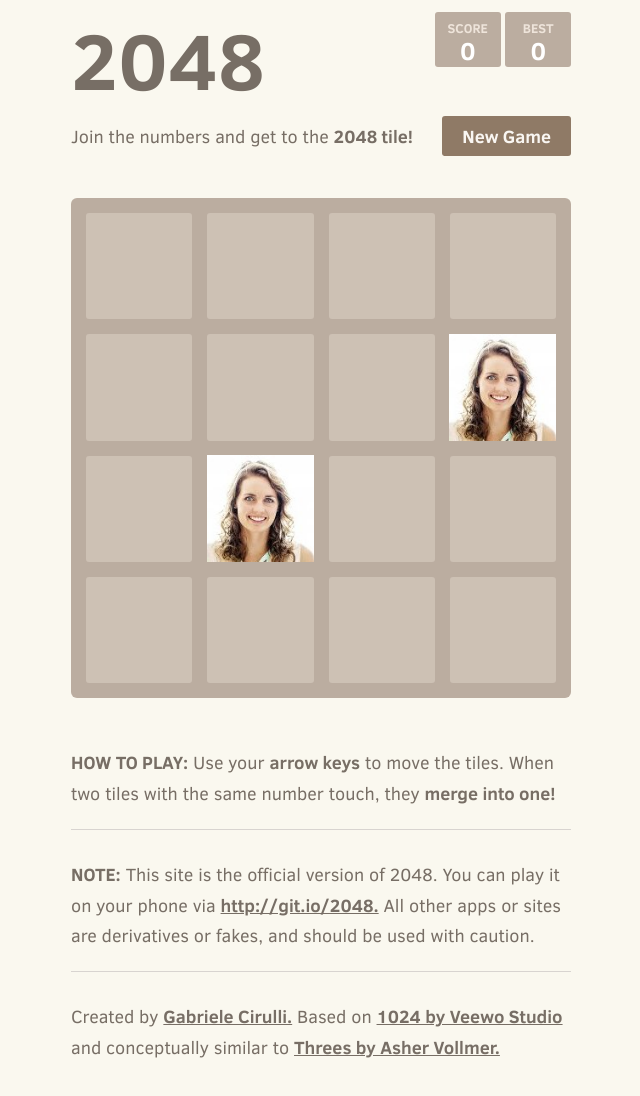
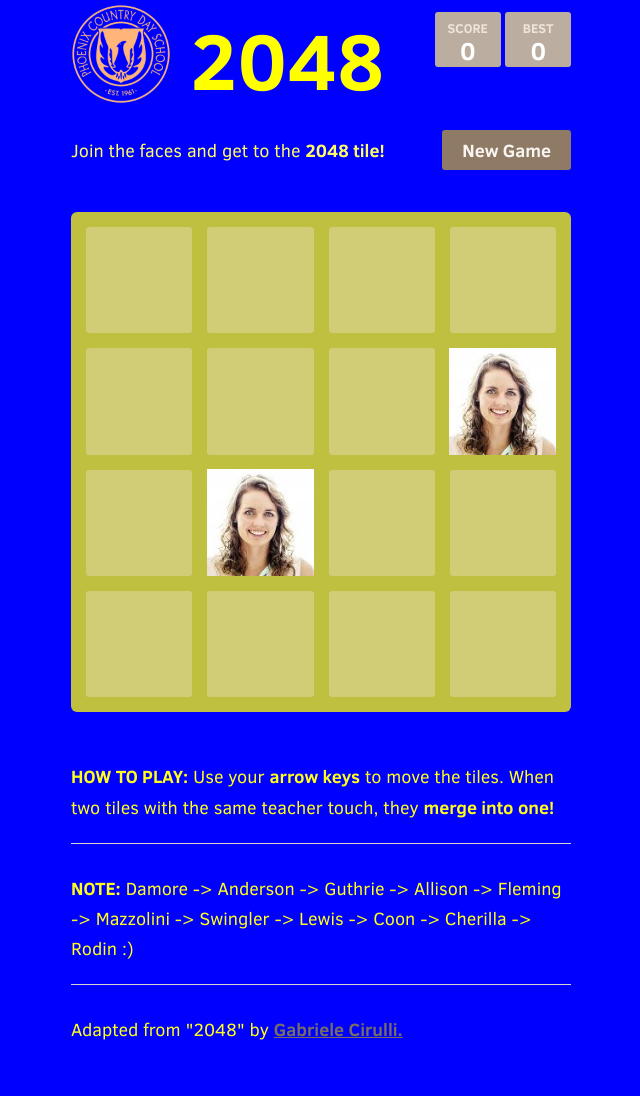
Before and after one commit to ncurrault/pcds-2048, a plain HTML site: page index.html in a window 1280 px wide. Shown: the part 76-1172 px from the top of the page, without its empty margins (319-959 px from the left). Drawn offline with Linux system fonts and the light colour scheme.

Commit message:
Made friendly for publishing.

```diff
--- a/index.html
+++ b/index.html
@@ -2,7 +2,7 @@
 <html>
 <head>
   <meta charset="utf-8">
-  <title>2048</title>
+  <title>PCDS 2048</title>
 
   <link href="style/main.css" rel="stylesheet" type="text/css">
   <link rel="shortcut icon" href="favicon.ico">
@@ -19,7 +19,10 @@
 <body>
   <div class="container">
     <div class="heading">
-      <h1 class="title">2048</h1>
+      <h1 class="title">
+      	<img src="pcds.png" style="height: 100px; display: inline;" />
+      	<span style="vertical-align: top;">2048</span>
+      </h1>
       <div class="scores-container">
         <div class="score-container">0</div>
         <div class="best-container">0</div>
@@ -27,7 +30,7 @@
     </div>
 
     <div class="above-game">
-      <p class="game-intro">Join the numbers and get to the <strong>2048 tile!</strong></p>
+      <p class="game-intro">Join the faces and get to the <strong>2048 tile!</strong></p>
       <a class="restart-button">New Game</a>
     </div>
 
@@ -73,15 +76,15 @@
     </div>
 
     <p class="game-explanation">
-      <strong class="important">How to play:</strong> Use your <strong>arrow keys</strong> to move the tiles. When two tiles with the same number touch, they <strong>merge into one!</strong>
+      <strong class="important">How to play:</strong> Use your <strong>arrow keys</strong> to move the tiles. When two tiles with the same teacher touch, they <strong>merge into one!</strong>
     </p>
     <hr>
     <p>
-    <strong class="important">Note:</strong> This site is the official version of 2048. You can play it on your phone via <a href="http://git.io/2048">http://git.io/2048.</a> All other apps or sites are derivatives or fakes, and should be used with caution.
+    <strong class="important">Note:</strong> Damore -> Anderson -> Guthrie -> Allison -> Fleming -> Mazzolini -> Swingler -> Lewis -> Coon -> Cherilla -> Rodin :)
     </p>
     <hr>
     <p>
-    Created by <a href="http://gabrielecirulli.com" target="_blank">Gabriele Cirulli.</a> Based on <a href="https://itunes.apple.com/us/app/1024!/id823499224" target="_blank">1024 by Veewo Studio</a> and conceptually similar to <a href="http://asherv.com/threes/" target="_blank">Threes by Asher Vollmer.</a>
+    Adapted from "2048" by <a href="http://" target="_blank">Gabriele Cirulli.</a>
     </p>
   </div>
 
--- a/style/main.css
+++ b/style/main.css
@@ -2,7 +2,8 @@
 html, body {
   margin: 0;
   padding: 0;
-  background: #faf8ef;
+  /* background: #faf8ef; */
+  background: blue;
   color: #776e65;
   font-family: "Clear Sans", "Helvetica Neue", Arial, sans-serif;
   font-size: 18px; }
@@ -20,7 +21,8 @@ h1.title {
   font-weight: bold;
   margin: 0;
   display: block;
-  float: left; }
+  color: yellow;
+  float: left;  }
 
 @-webkit-keyframes move-up {
   0% {
@@ -149,7 +151,8 @@ hr {
   -ms-user-select: none;
   -ms-touch-action: none;
   touch-action: none;
-  background: #bbada0;
+  /* background: #bbada0; */
+  background: rgba(255,255,0,0.75);
   border-radius: 6px;
   width: 500px;
   height: 500px;
@@ -484,7 +487,9 @@ hr {
 .game-intro {
   float: left;
   line-height: 42px;
-  margin-bottom: 0; }
+  margin-bottom: 0;
+  color: rgb(255,255,100);
+  }
 
 .restart-button {
   display: inline-block;
@@ -715,3 +720,7 @@ hr {
 	width: 100%;
 	height: 100%;
 }
+
+p {
+	color: rgb(255,255,25)
+}
```
Also changed, not shown: pcds.png (added).
